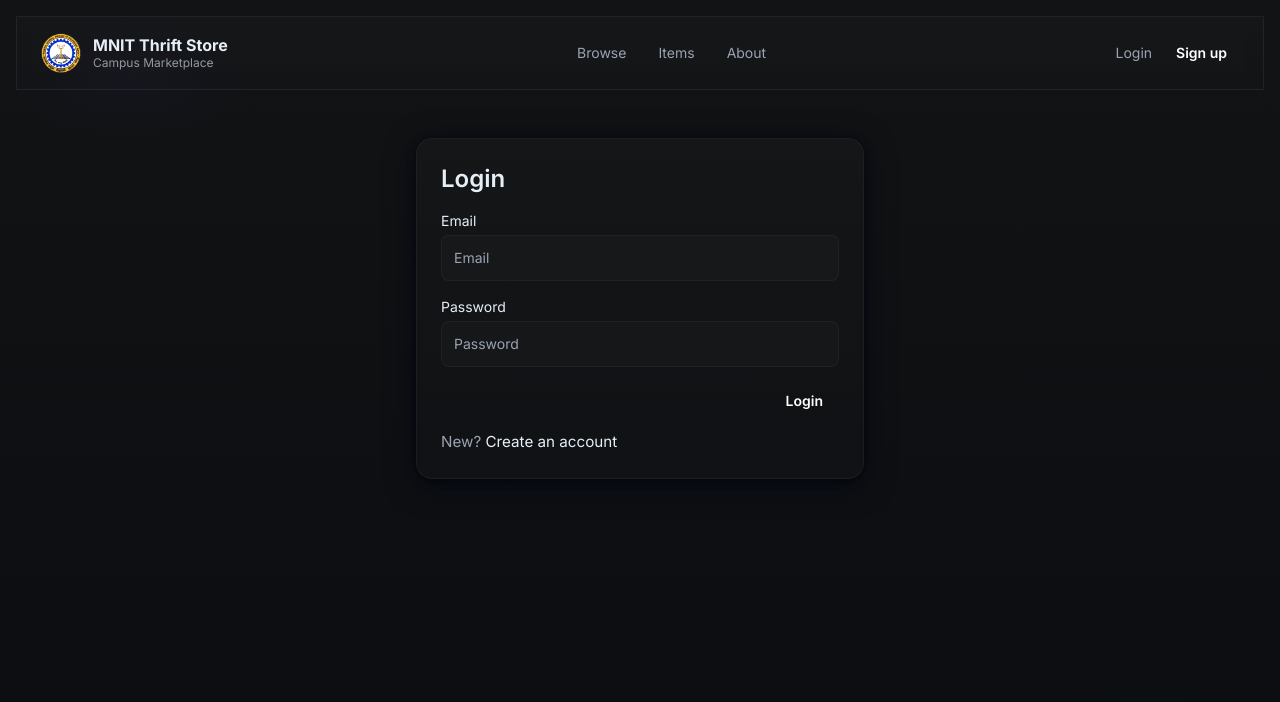
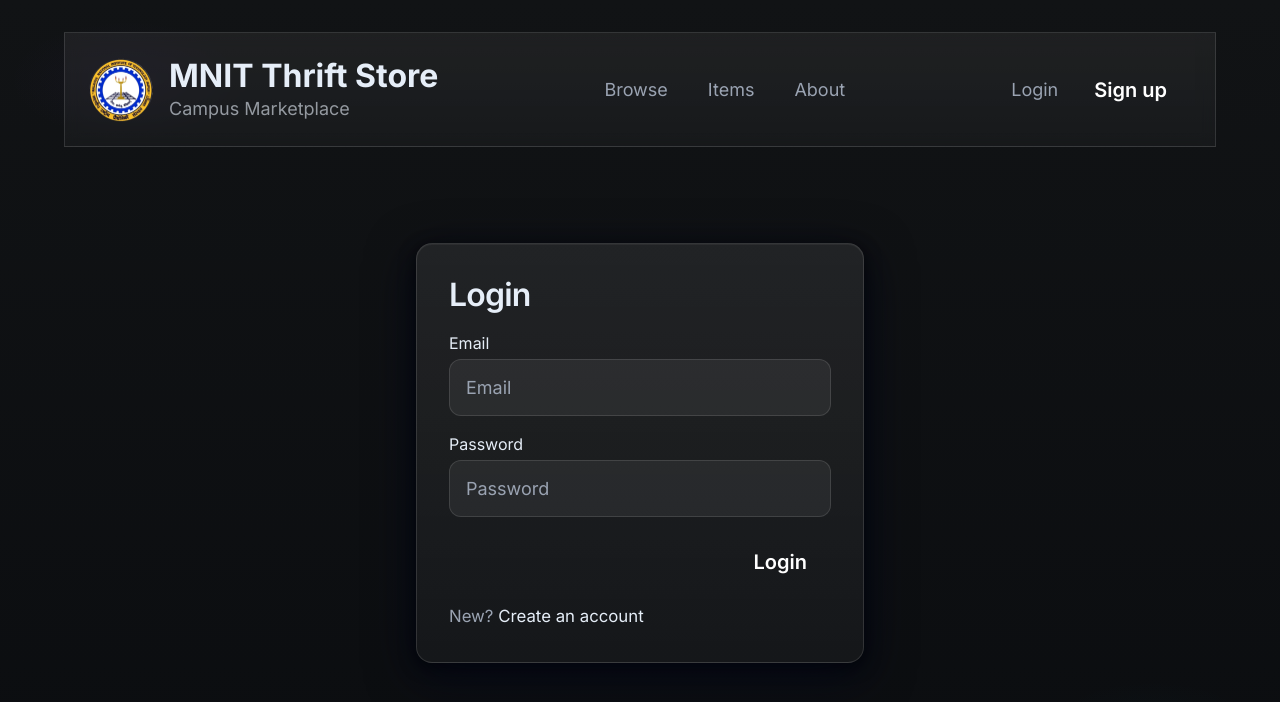
Before and after one commit to akshaymina/college-thrift-store, a React (Vite) app in the folder client/: page /login in a window 1280 px wide. Shown: the top 702 px of the page. Built offline with nearby package versions, Linux system fonts and the light colour scheme; no server answers.

Commit message:
Update: Readme, static files, Fine Tuning

```diff
--- a/client/src/App.jsx
+++ b/client/src/App.jsx
@@ -9,6 +9,7 @@ import MyRequests from './pages/MyRequests'
 import ReceivedRequests from './pages/ReceivedRequests'
 import Profile from './pages/Profile'
 import Wishlist from './pages/Wishlist'
+import About from './pages/About'
 import Navbar from './components/Navbar'
 import ProtectedRoute from './components/ProtectedRoute'
 import AdminRoute from './components/AdminRoute'
@@ -24,6 +25,7 @@ export default function App(){
       <main className="container">
         <Routes>
           <Route path="/" element={<Home />} />
+          <Route path="/about" element={<About />} />
           <Route path="/login" element={<Login />} />
           <Route path="/signup" element={<Signup />} />
           <Route path="/items/new" element={<ProtectedRoute><CreateItem /></ProtectedRoute>} />
--- a/client/src/components/Button.jsx
+++ b/client/src/components/Button.jsx
@@ -5,16 +5,16 @@ function classNames(...xs){ return xs.filter(Boolean).join(' ') }
 
 export default function Button({ children, variant='primary', size='md', to, className='', type='button', onClick, disabled=false, ariaLabel }){
   const sizes = {
-    sm: 'px-3 py-1.5 text-sm rounded-md',
-    md: 'px-4 py-2 text-sm rounded-lg',
-    lg: 'px-5 py-3 text-base rounded-xl'
+    sm: 'px-4 py-2.5 text-base rounded-lg',
+    md: 'px-6 py-3.5 text-lg rounded-lg',
+    lg: 'px-8 py-4 text-xl rounded-xl'
   }
 
   const variants = {
-    primary: 'text-white bg-gradient-to-r from-[rgba(var(--brand),1)] to-[rgba(6,182,212,0.12)] shadow-[0_12px_40px_rgba(var(--brand),0.12)]',
-    secondary: 'text-[--text] bg-[rgba(255,255,255,0.02)] border border-[rgba(255,255,255,0.04)]',
+    primary: 'text-white bg-gradient-to-r from-[rgba(var(--brand),1)] to-[rgba(6,182,212,0.3)] shadow-[0_16px_48px_rgba(var(--brand),0.28)] hover:shadow-[0_20px_60px_rgba(var(--brand),0.35)]',
+    secondary: 'text-white bg-[rgba(255,255,255,0.12)] border border-[rgba(255,255,255,0.2)] shadow-[0_8px_24px_rgba(0,0,0,0.4)] hover:bg-[rgba(255,255,255,0.18)]',
     ghost: 'text-[--text] bg-transparent',
-    outline: 'text-[--text] bg-[rgba(255,255,255,0.01)] border border-[rgba(255,255,255,0.06)]'
+    outline: 'text-[--text] bg-[rgba(255,255,255,0.08)] border border-[rgba(255,255,255,0.12)] shadow-[0_6px_16px_rgba(0,0,0,0.3)]'
   }
 
   const base = 'inline-flex items-center justify-center gap-2 font-semibold transform transition duration-180 ease-out select-none';
--- a/client/src/components/Navbar.jsx
+++ b/client/src/components/Navbar.jsx
@@ -45,28 +45,28 @@ export default function Navbar(){
   return (
     <header className={`sticky top-0 z-50 transition-all duration-200 ${scrolled ? 'shadow-md' : ''}`}>
       <div className="glass border-b border-[rgba(255,255,255,0.06)] bg-[rgba(11,13,16,0.8)]">
-        <div className="container max-w-7xl mx-auto px-6 py-4 flex items-center justify-between">
+        <div className="container max-w-7xl mx-auto px-6 py-6 flex items-center justify-between">
 
           {/* Brand */}
-          <Link to="/" className="flex items-center gap-3 group">
-            <img src={Logo} alt="MNIT Thrift Store" className="w-10 h-10 rounded-lg object-cover transition-transform group-hover:scale-105" />
+          <Link to="/" className="flex items-center gap-4 group">
+            <img src={Logo} alt="MNIT Thrift Store" className="w-16 h-16 rounded-lg object-cover transition-transform group-hover:scale-105" />
             <div className="hidden sm:flex flex-col">
-              <div className="text-base font-bold leading-tight">MNIT Thrift Store</div>
-              <div className="text-xs opacity-60">Campus Marketplace</div>
+              <div className="text-2xl font-bold leading-tight">MNIT Thrift Store</div>
+              <div className="text-base opacity-60">Campus Marketplace</div>
             </div>
           </Link>
 
           {/* Center Navigation */}
-          <nav className="hidden lg:flex items-center gap-8">
-            <Link to="/" className={`text-sm font-medium transition-colors ${isActive('/')}`}>
+          <nav className="hidden lg:flex items-center gap-10">
+            <Link to="/" className={`text-base font-medium transition-colors ${isActive('/')}`}>
               Browse
             </Link>
-            <Link to="/items" className={`text-sm font-medium transition-colors ${isActive('/items')}`}>
+            <Link to="/items" className={`text-base font-medium transition-colors ${isActive('/items')}`}>
               Items
             </Link>
-            <a href="#" className={`text-sm font-medium muted hover:text-white transition-colors`}>
+            <Link to="/about" className={`text-base font-medium transition-colors ${isActive('/about')}`}>
               About
-            </a>
+            </Link>
           </nav>
 
           {/* Right: Actions */}
@@ -76,14 +76,14 @@ export default function Navbar(){
             {user ? (
               <>
                 {/* Action Buttons */}
-                <div className="hidden sm:flex items-center gap-2">
-                  <Button to="/wishlist" variant="secondary" size="sm">
+                <div className="hidden sm:flex items-center gap-3">
+                  <Button to="/wishlist" variant="secondary" size="md">
                     ❤️ Wishlist
                   </Button>
-                  <Button to="/items/new" variant="primary" size="sm">
+                  <Button to="/items/new" variant="primary" size="md">
                     ✚ Sell
                   </Button>
-                  <Button to="/requests/mine" variant="secondary" size="sm">
+                  <Button to="/requests/mine" variant="secondary" size="md">
                     📥 Requests
                   </Button>
                 </div>
@@ -96,58 +96,58 @@ export default function Navbar(){
                     title={user.name}
                   >
                     {user.avatarUrl ? (
-                      <img src={user.avatarUrl.startsWith('/uploads') ? `${UPLOAD_BASE}${user.avatarUrl}` : user.avatarUrl} alt={user.name} className="w-8 h-8 rounded-full object-cover" />
+                      <img src={user.avatarUrl.startsWith('/uploads') ? `${UPLOAD_BASE}${user.avatarUrl}` : user.avatarUrl} alt={user.name} className="w-10 h-10 rounded-full object-cover" />
                     ) : (
-                      <div className="w-8 h-8 rounded-full bg-gradient-to-br from-[rgba(124,58,237,0.4)] to-[rgba(6,182,212,0.2)] flex items-center justify-center text-white text-sm font-semibold">
+                      <div className="w-10 h-10 rounded-full bg-gradient-to-br from-[rgba(124,58,237,0.4)] to-[rgba(6,182,212,0.2)] flex items-center justify-center text-white text-base font-semibold">
                         {user.name?.[0] || 'U'}
                       </div>
                     )}
-                    <span className="hidden sm:inline text-sm font-medium">{user.name?.split(' ')[0]}</span>
+                    <span className="hidden sm:inline text-base font-medium">{user.name?.split(' ')[0]}</span>
                   </button>
 
                   {/* Dropdown Menu */}
                   {dropdownOpen && (
                     <div className="absolute top-full right-0 mt-2 w-48 rounded-xl glass border border-[rgba(255,255,255,0.06)] shadow-xl animate-in fade-in slide-in-from-top-2 duration-150">
-                      <div className="px-4 py-3 border-b border-[rgba(255,255,255,0.03)]">
-                        <p className="text-sm font-semibold">{user.name}</p>
-                        <p className="text-xs muted">{user.email}</p>
+                      <div className="px-5 py-4 border-b border-[rgba(255,255,255,0.03)]">
+                        <p className="text-base font-semibold">{user.name}</p>
+                        <p className="text-sm muted">{user.email}</p>
                       </div>
 
-                      <div className="py-2">
+                      <div className="py-3">
                         <Link
                           to="/profile"
                           onClick={() => setDropdownOpen(false)}
-                          className="flex items-center gap-2 px-4 py-2 text-sm hover:bg-[rgba(255,255,255,0.05)] transition-colors"
+                          className="flex items-center gap-2 px-5 py-3 text-base hover:bg-[rgba(255,255,255,0.05)] transition-colors"
                         >
                           👤 Profile
                         </Link>
                         <Link
                           to="/wishlist"
                           onClick={() => setDropdownOpen(false)}
-                          className="flex items-center gap-2 px-4 py-2 text-sm hover:bg-[rgba(255,255,255,0.05)] transition-colors"
+                          className="flex items-center gap-2 px-5 py-3 text-base hover:bg-[rgba(255,255,255,0.05)] transition-colors"
                         >
                           ❤️ Wishlist
                         </Link>
                         <Link
                           to="/requests/received"
                           onClick={() => setDropdownOpen(false)}
-                          className="flex items-center gap-2 px-4 py-2 text-sm hover:bg-[rgba(255,255,255,0.05)] transition-colors"
+                          className="flex items-center gap-2 px-5 py-3 text-base hover:bg-[rgba(255,255,255,0.05)] transition-colors"
                         >
                           📦 My Listings
                         </Link>
                         <a
                           href="#"
                           onClick={(e) => {e.preventDefault(); setDropdownOpen(false)}}
-                          className="flex items-center gap-2 px-4 py-2 text-sm hover:bg-[rgba(255,255,255,0.05)] transition-colors"
+                          className="flex items-center gap-2 px-5 py-3 text-base hover:bg-[rgba(255,255,255,0.05)] transition-colors"
                         >
                           ⚙️ Settings
                         </a>
                       </div>
 
-                      <div className="px-2 py-2 border-t border-[rgba(255,255,255,0.03)]">
+                      <div className="px-3 py-3 border-t border-[rgba(255,255,255,0.03)]">
                         <button
                           onClick={handleLogout}
-                          className="w-full text-left px-4 py-2 text-sm text-red-400 hover:bg-[rgba(248,113,113,0.1)] rounded-lg transition-colors"
+                          className="w-full text-left px-5 py-3 text-base text-red-400 hover:bg-[rgba(248,113,113,0.1)] rounded-lg transition-colors"
                         >
                           🚪 Logout
                         </button>
@@ -158,10 +158,10 @@ export default function Navbar(){
               </>
             ) : (
               <>
-                <Link to="/login" className="hidden sm:inline text-sm font-medium muted hover:text-white transition-colors">
+                <Link to="/login" className="hidden sm:inline text-base font-medium muted hover:text-white transition-colors">
                   Login
                 </Link>
-                <Button to="/signup" variant="primary" size="sm">
+                <Button to="/signup" variant="primary" size="md">
                   Sign up
                 </Button>
               </>
--- a/client/src/index.css
+++ b/client/src/index.css
@@ -27,43 +27,94 @@
 								linear-gradient(180deg, var(--bg-800), var(--bg-900));
 		-webkit-font-smoothing:antialiased; -moz-osx-font-smoothing:grayscale;
 	}
-	.container{max-width:1100px;margin-left:auto;margin-right:auto;padding:1rem}
+
+	h1 {
+		@apply text-5xl md:text-6xl font-bold leading-tight tracking-tight mb-4;
+	}
+
+	h2 {
+		@apply text-4xl md:text-5xl font-bold leading-tight tracking-tight mb-3;
+	}
+
+	h3 {
+		@apply text-3xl md:text-4xl font-bold leading-snug tracking-tight mb-2;
+	}
+
+	h4 {
+		@apply text-2xl md:text-3xl font-semibold leading-snug mb-2;
+	}
+
+	h5 {
+		@apply text-xl md:text-2xl font-semibold leading-normal mb-1;
+	}
+
+	h6 {
+		@apply text-lg md:text-xl font-semibold leading-normal;
+	}
+
+	p {
+		@apply text-base md:text-lg leading-relaxed mb-2;
+	}
+
+	.container{
+		max-width:1200px;
+		margin-left:auto;
+		margin-right:auto;
+		padding:2rem;
+		@apply md:px-10 lg:px-16;
+	}
 }
 
 /* Design tokens & reusable utilities */
 .glass{
-	background: linear-gradient(180deg, rgba(255,255,255,0.02), rgba(255,255,255,0.01));
+	background: linear-gradient(180deg, rgba(255,255,255,0.06), rgba(255,255,255,0.03));
 	backdrop-filter: blur(8px);
 	-webkit-backdrop-filter: blur(8px);
-	border: 1px solid var(--border-glass);
+	border: 1px solid rgba(255,255,255,0.12);
 }
 
 .card{
-	@apply rounded-2xl p-6 transition-all duration-300 ease-in-out;
-	background: linear-gradient(180deg, rgba(255,255,255,0.02), rgba(255,255,255,0.01));
-	box-shadow: 0 6px 30px rgba(2,6,23,0.6), 0 2px 8px rgba(0,0,0,0.6);
-	border: 1px solid rgba(255,255,255,0.04);
+	@apply rounded-2xl transition-all duration-300 ease-in-out;
+	padding: 2rem;
+	background: linear-gradient(180deg, rgba(255,255,255,0.08), rgba(255,255,255,0.04));
+	box-shadow: 0 12px 48px rgba(2,6,23,0.8), 0 4px 16px rgba(0,0,0,0.8), inset 0 1px 1px rgba(255,255,255,0.06);
+	border: 1px solid rgba(255,255,255,0.12);
 }
 
 .card-hero{
-	@apply rounded-2xl p-6 transition-all duration-300 ease-in-out;
-	background: linear-gradient(180deg, rgba(255,255,255,0.02), rgba(10,12,15,0.02));
-	border: 1px solid rgba(255,255,255,0.04);
-	box-shadow: 0 12px 40px rgba(2,6,23,0.6);
+	@apply rounded-2xl transition-all duration-300 ease-in-out;
+	padding: 3rem 2rem;
+	background: linear-gradient(180deg, rgba(255,255,255,0.08), rgba(255,255,255,0.03));
+	border: 1px solid rgba(255,255,255,0.12);
+	box-shadow: 0 16px 56px rgba(2,6,23,0.8), inset 0 1px 1px rgba(255,255,255,0.08);
 }
 
-.grid{display:grid;grid-template-columns:repeat(auto-fit,minmax(260px,1fr));gap:1rem}
+.grid{
+	display:grid;
+	grid-template-columns:repeat(auto-fit,minmax(280px,1fr));
+	gap: 2rem;
+}
 
 .input{
-	@apply w-full p-3 rounded-lg text-sm placeholder:text-[--muted] bg-[rgba(255,255,255,0.02)];
-	border: 1px solid rgba(255,255,255,0.04);
+	@apply w-full rounded-lg text-base placeholder:text-[--muted] bg-[rgba(255,255,255,0.06)];
+	padding: 0.875rem 1rem;
+	border: 1px solid rgba(255,255,255,0.12);
 	color: var(--text);
 	transition: box-shadow .18s ease, transform .18s ease, border-color .18s ease;
+	min-height: 44px;
 }
-.input:focus{ outline:none; box-shadow: 0 0 0 4px rgba(var(--brand),0.06); border-color: rgba(var(--brand),0.6); transform: translateY(-1px); }
+.input:focus{
+	outline:none;
+	box-shadow: 0 0 0 4px rgba(var(--brand),0.12), 0 2px 12px rgba(var(--brand),0.15);
+	border-color: rgba(var(--brand),0.8);
+	transform: translateY(-1px);
+}
 
 .button{
-	@apply inline-flex items-center gap-2 px-4 py-2 rounded-md font-semibold text-white shadow-md;
+	@apply inline-flex items-center gap-2 rounded-md font-semibold text-white shadow-md;
+	padding: 0.75rem 1.5rem;
+	font-size: 1rem;
+	min-height: 44px;
 	background: linear-gradient(90deg, rgba(var(--brand),1), rgba(6,182,212,0.15));
 	box-shadow: 0 6px 20px rgba(8,10,12,0.6), 0 0 18px rgba(var(--brand),0.12);
 	transition: transform .16s ease, box-shadow .16s ease, opacity .12s ease;
@@ -72,18 +123,23 @@
 .button:active{ transform: translateY(-1px); }
 
 .button-secondary{
-	@apply inline-flex items-center gap-2 px-3 py-2 rounded-md text-[--text] bg-[rgba(255,255,255,0.02)];
+	@apply inline-flex items-center gap-2 rounded-md text-[--text] bg-[rgba(255,255,255,0.02)];
+	padding: 0.75rem 1.25rem;
+	font-size: 1rem;
+	min-height: 44px;
 	border: 1px solid rgba(255,255,255,0.03);
 }
 
 .price-badge{
-	@apply inline-block px-3 py-1 rounded-full text-sm font-semibold text-white;
+	@apply inline-block rounded-full font-semibold text-white;
+	padding: 0.5rem 1rem;
+	font-size: 1rem;
 	background: linear-gradient(90deg, rgba(255,146,109,1), rgba(249,115,22,0.9));
 	box-shadow: 0 6px 18px rgba(249,115,22,0.12);
 }
 
 .muted{ color: var(--muted); }
-.small{ font-size:0.95rem; color:var(--muted); }
+.small{ font-size:1.05rem; color:var(--muted); line-height: 1.6; }
 
 .card-image{
 	border-radius: 0.75rem;
@@ -92,9 +148,10 @@
 }
 
 .glass-badge{
-	@apply px-2 py-1 rounded text-xs font-medium;
-	background: rgba(255,255,255,0.03);
-	border: 1px solid rgba(255,255,255,0.04);
+	@apply px-3 py-1.5 rounded text-base font-semibold;
+	background: rgba(255,255,255,0.12);
+	border: 1px solid rgba(255,255,255,0.2);
+	color: var(--text);
 }
 
 /* subtle hover tilt */
--- a/client/tailwind.config.cjs
+++ b/client/tailwind.config.cjs
@@ -3,6 +3,45 @@ module.exports = {
   theme: {
     extend: {
       colors: {
+        // Background tiers
+        bg: {
+          DEFAULT: '#101114', // main app bg
+          surface: '#181a1f', // card/surface
+          popover: '#23252b', // popover/modal
+        },
+        // Text tiers
+        text: {
+          DEFAULT: '#e6eef8',
+          muted: '#9aa3b2',
+          subtle: '#6b7280',
+        },
+        // Action/semantic
+        primary: {
+          DEFAULT: '#7c3aed',
+          hover: '#602db0',
+          focus: '#492389',
+        },
+        accent: {
+          DEFAULT: '#06b6d4',
+          hover: '#0891b2',
+        },
+        success: {
+          DEFAULT: '#22c55e',
+          bg: '#1e3a2a',
+        },
+        warning: {
+          DEFAULT: '#f59e42',
+          bg: '#3b2f1e',
+        },
+        danger: {
+          DEFAULT: '#ef4444',
+          bg: '#3b1818',
+        },
+        border: {
+          DEFAULT: '#23272f',
+          subtle: '#23272f80',
+        },
+        // Brand palette (for gradients, etc)
         brand: {
           DEFAULT: '#7c3aed',
           50: '#f6effb',
@@ -16,32 +55,63 @@ module.exports = {
           800: '#321a60',
           900: '#1f123c',
         },
-        darkbg: {
-          900: '#0b0d10',
-          800: '#111315',
-          700: '#1a1d21',
-        },
-        surface: {
-          700: '#141619',
-          600: '#181b1f',
-        }
       },
       fontFamily: {
         sans: ['Inter', 'ui-sans-serif', 'system-ui', '-apple-system', 'Segoe UI', 'Roboto'],
       },
+      fontSize: {
+        xs: ['0.875rem', { lineHeight: '1.5' }], // 14px
+        sm: ['1rem', { lineHeight: '1.5' }],     // 16px
+        base: ['1.125rem', { lineHeight: '1.5' }], // 18px
+        lg: ['1.25rem', { lineHeight: '1.5' }],  // 20px
+        xl: ['1.5rem', { lineHeight: '1.2' }],   // 24px
+        '2xl': ['2rem', { lineHeight: '1.2' }],  // 32px
+        '3xl': ['2.5rem', { lineHeight: '1.2' }],// 40px
+      },
+      spacing: {
+        1: '0.25rem',  // 4px
+        2: '0.5rem',   // 8px
+        3: '0.75rem',  // 12px
+        4: '1rem',     // 16px
+        5: '1.25rem',  // 20px
+        6: '1.5rem',   // 24px
+        8: '2rem',     // 32px
+        10: '2.5rem',  // 40px
+        12: '3rem',    // 48px
+        16: '4rem',    // 64px
+        20: '5rem',    // 80px
+        24: '6rem',    // 96px
+        32: '8rem',    // 128px
+        40: '10rem',   // 160px
+        48: '12rem',   // 192px
+      },
       borderRadius: {
-        '2xl': '1rem',
+        sm: '0.25rem',
+        md: '0.5rem',
+        lg: '0.75rem',
+        xl: '1rem',
+        full: '9999px',
       },
       boxShadow: {
-        'glow-sm': '0 8px 24px rgba(124,58,237,0.08), inset 0 1px 0 rgba(255,255,255,0.02)',
-        'glow-md': '0 20px 40px rgba(16,24,40,0.6), 0 2px 8px rgba(124,58,237,0.08)',
+        sm: '0 1px 2px 0 rgba(16,24,40,0.04)',
+        md: '0 4px 16px 0 rgba(16,24,40,0.10)',
+        lg: '0 8px 32px 0 rgba(16,24,40,0.16)',
+        focus: '0 0 0 3px rgba(124,58,237,0.25)',
+      },
+      lineHeight: {
+        tight: '1.2',
+        snug: '1.3',
+        normal: '1.5',
+        relaxed: '1.7',
+      },
+      maxWidth: {
+        'prose': '70ch',
       },
       keyframes: {
         float: {
           '0%,100%': { transform: 'translateY(0px)' },
           '50%': { transform: 'translateY(-6px)' },
-        }
-        ,
+        },
         'slide-down': {
           '0%': { transform: 'translateY(-8px)', opacity: '0' },
           '100%': { transform: 'translateY(0)', opacity: '1' }
@@ -55,7 +125,7 @@ module.exports = {
         float: 'float 6s ease-in-out infinite',
         'slide-down': 'slide-down 160ms cubic-bezier(.2,.9,.2,1) both',
         shimmer: 'shimmer 1.6s linear infinite'
-      }
+      },
     },
   },
   plugins: [],
```
Also changed, not shown: client/src/pages/About.jsx (+87 -15 lines).
